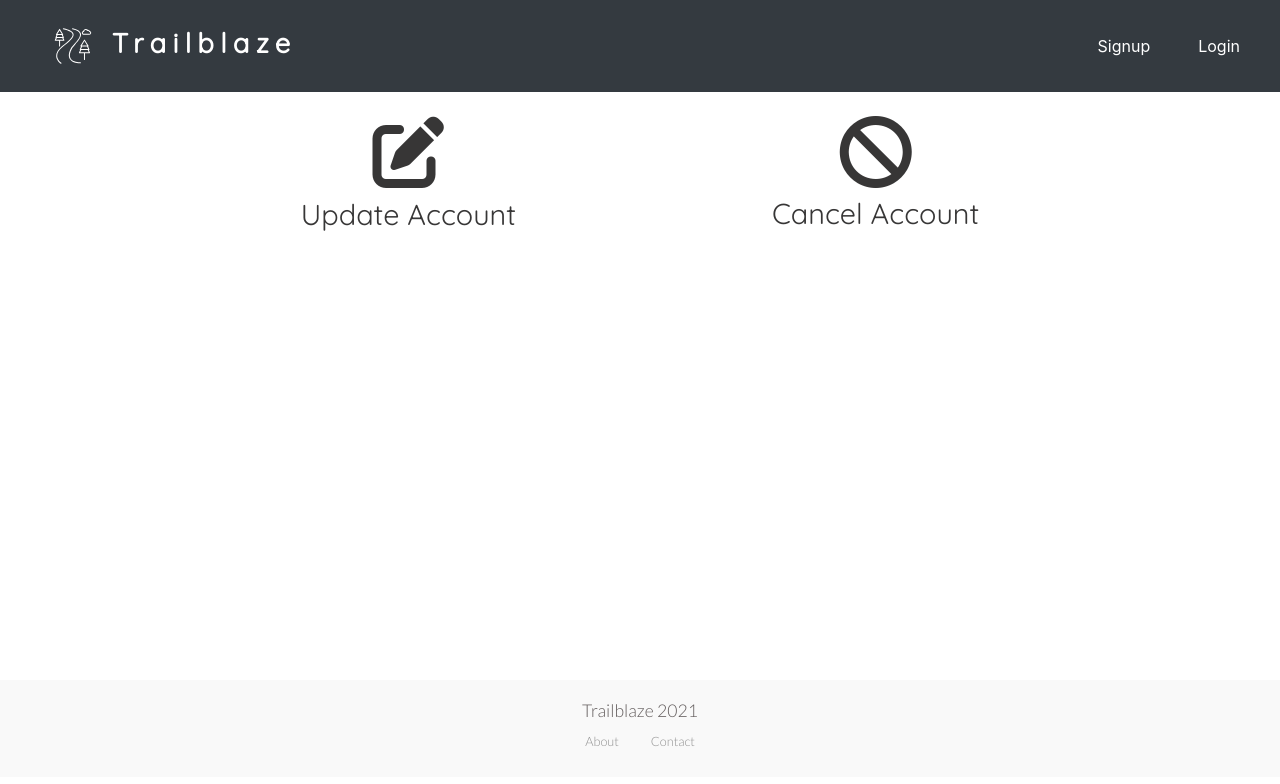
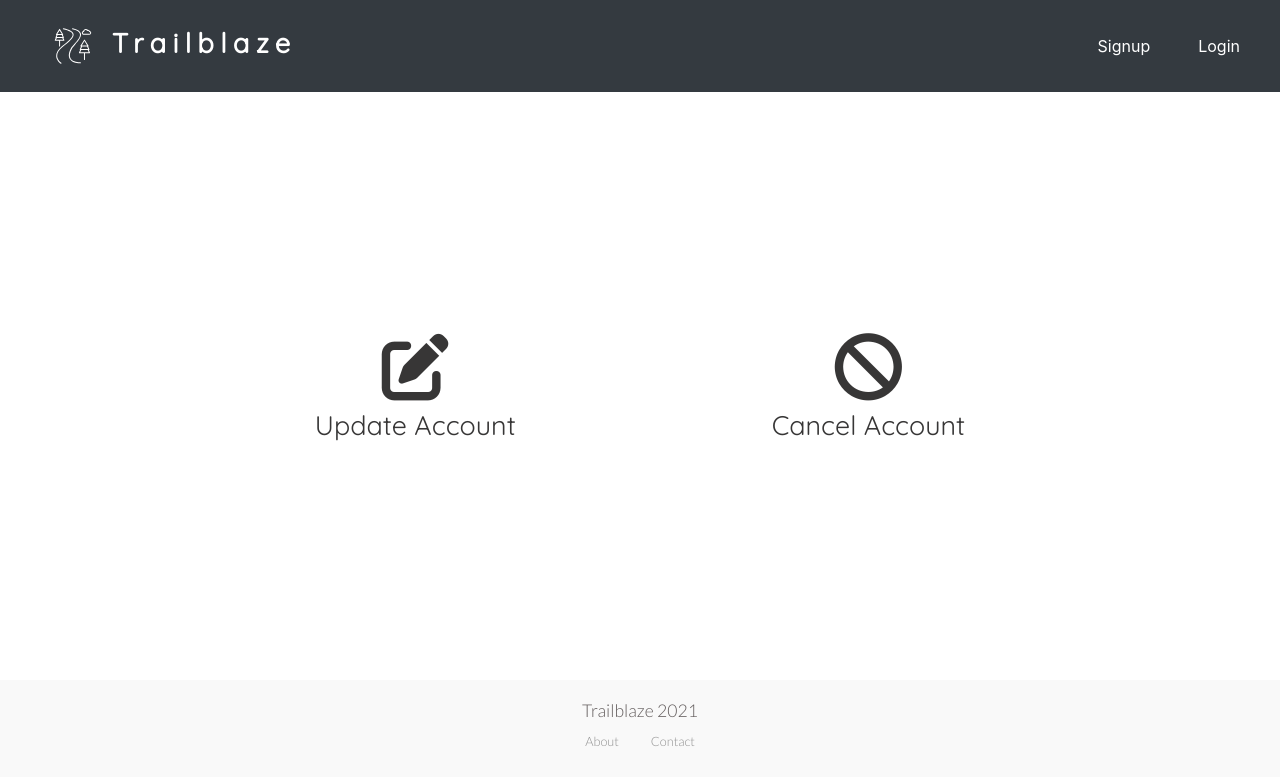
Before and after one commit to smitham50/trailblaze-frontend, a React (Create React App) app: page /#/account in a window 1280 px wide. Shown: the top 784 px of the page. Built offline with nearby package versions, Linux system fonts and the light colour scheme.

Commit message:
Adjust manage account layout on various screen widths

```diff
--- a/src/Components/ManageAccount.js
+++ b/src/Components/ManageAccount.js
@@ -8,6 +8,9 @@ import styled from 'styled-components';
 
 const IconRow = styled.div`
     display: flex;
+    margin: auto 0;
+    font-size: 1.4rem;
+
     a:link, a:visited {
         color:  #1c1b1be1;
     }
@@ -23,12 +26,22 @@ const IconRow = styled.div`
     .button-sized {
         font-size: 1.2em;
     }
+
+    @media screen and (max-width: 1024px) {
+        margin: 23.5rem 0;
+        font-size: 1.5rem;
+    }
+
+    @media screen and (max-width: 600px) {
+        margin: 12rem 0;
+        font-size: 1.3rem;
+    }
 `;
 
 const IconContainer = styled.div`
     margin: 0 8rem;
 
-    @media screen and (max-width: 1000px) {
+    @media screen and (max-width: 1024px) {
         margin 0 2rem;
     }
 `;
```
